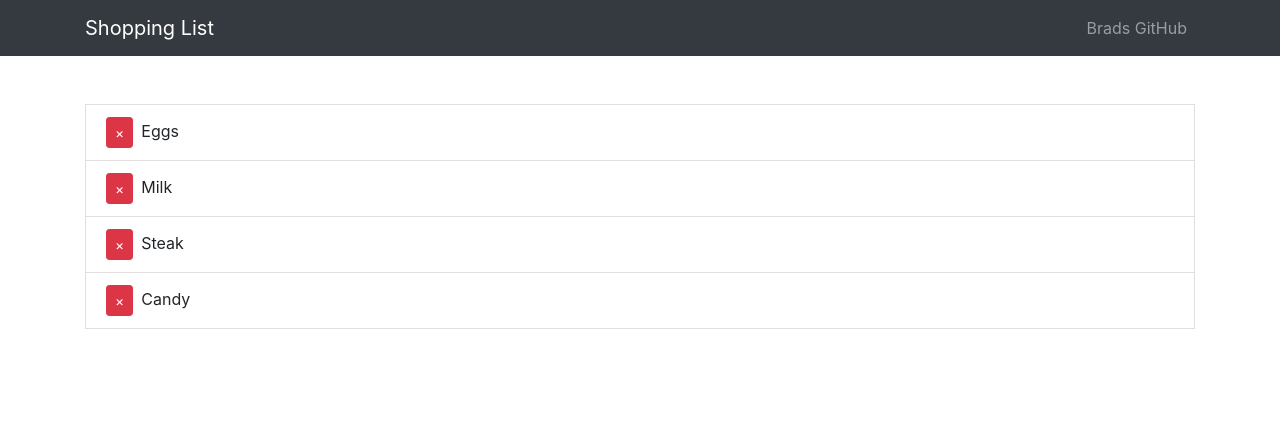
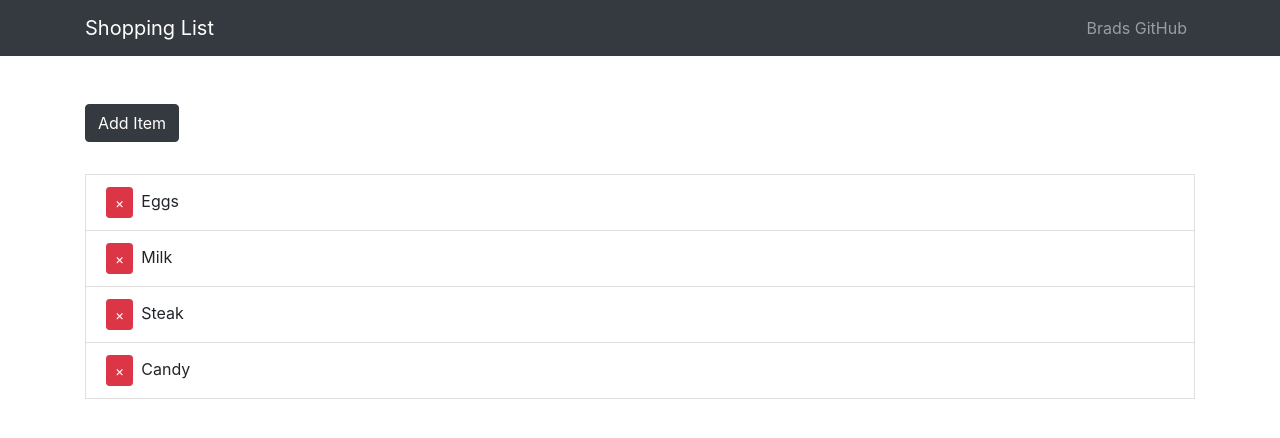
Before and after one commit to stepanenko/angular-apps, a React (Create React App) app in the folder client/: page / in a window 1280 px wide. Shown: the top 438 px of the page. Built offline with nearby package versions, Linux system fonts and the light colour scheme.

Commit message:
implemented own redux add function

```diff
--- a/client/src/actions/itemActions.js
+++ b/client/src/actions/itemActions.js
@@ -13,3 +13,10 @@ export const deleteItem = (id) => {
     payload: id
   };
 };
+
+export const addItem = (item) => {
+  return {
+    type: ADD_ITEM,
+    payload: item
+  };
+};
--- a/client/src/components/ShoppingList.js
+++ b/client/src/components/ShoppingList.js
@@ -2,9 +2,9 @@
 import React, { Component } from 'react';
 import { Container, ListGroup, ListGroupItem, Button } from 'reactstrap';
 import { CSSTransition, TransitionGroup } from 'react-transition-group';
-// import { v1 as uuid } from "uuid";
+import { v1 as uuid } from "uuid";
 import { connect } from 'react-redux';
-import { getItems, deleteItem } from '../actions/itemActions'
+import { getItems, deleteItem, addItem } from '../actions/itemActions'
 import PropTypes from 'prop-types';
 
 class ShoppingList extends Component {
@@ -17,11 +17,30 @@ class ShoppingList extends Component {
     this.props.deleteItem(id);
   }
 
+  onAddClick = () => {
+    const name = prompt('Enter Item');
+    this.props.addItem({ id: uuid(), name });
+    console.log({ id: uuid(), name });
+  }
+
   render() {
     const { items } = this.props.item;
 
     return (
       <Container>
+        <Button
+          color="dark" style={{ marginBottom: '2rem' }}
+          onClick={this.onAddClick.bind(this)}>
+            {/* () => {
+            const name = prompt('Enter Item');
+            if (name) {
+              this.setState(state => ({
+                items: [...state.items, { id: uuid(), name }]
+              }));
+            }
+          }} */}
+          Add Item
+        </Button>
 
         <ListGroup>
           <TransitionGroup className="shopping-list">
@@ -57,5 +76,5 @@ const mapStateToProps = (state) => ({
 
 export default connect(
   mapStateToProps,
-  { getItems, deleteItem }
+  { getItems, deleteItem, addItem }
 )(ShoppingList);
--- a/client/src/reducers/itemReducer.js
+++ b/client/src/reducers/itemReducer.js
@@ -18,6 +18,10 @@ export default function (state = initialState, action) {
       ...state,
       items: state.items.filter(item => item.id !== action.payload)
     };
+    case ADD_ITEM: return {
+      ...state,
+      items: [...state.items, action.payload]
+    };
     default: return state;
   }
 }
```
